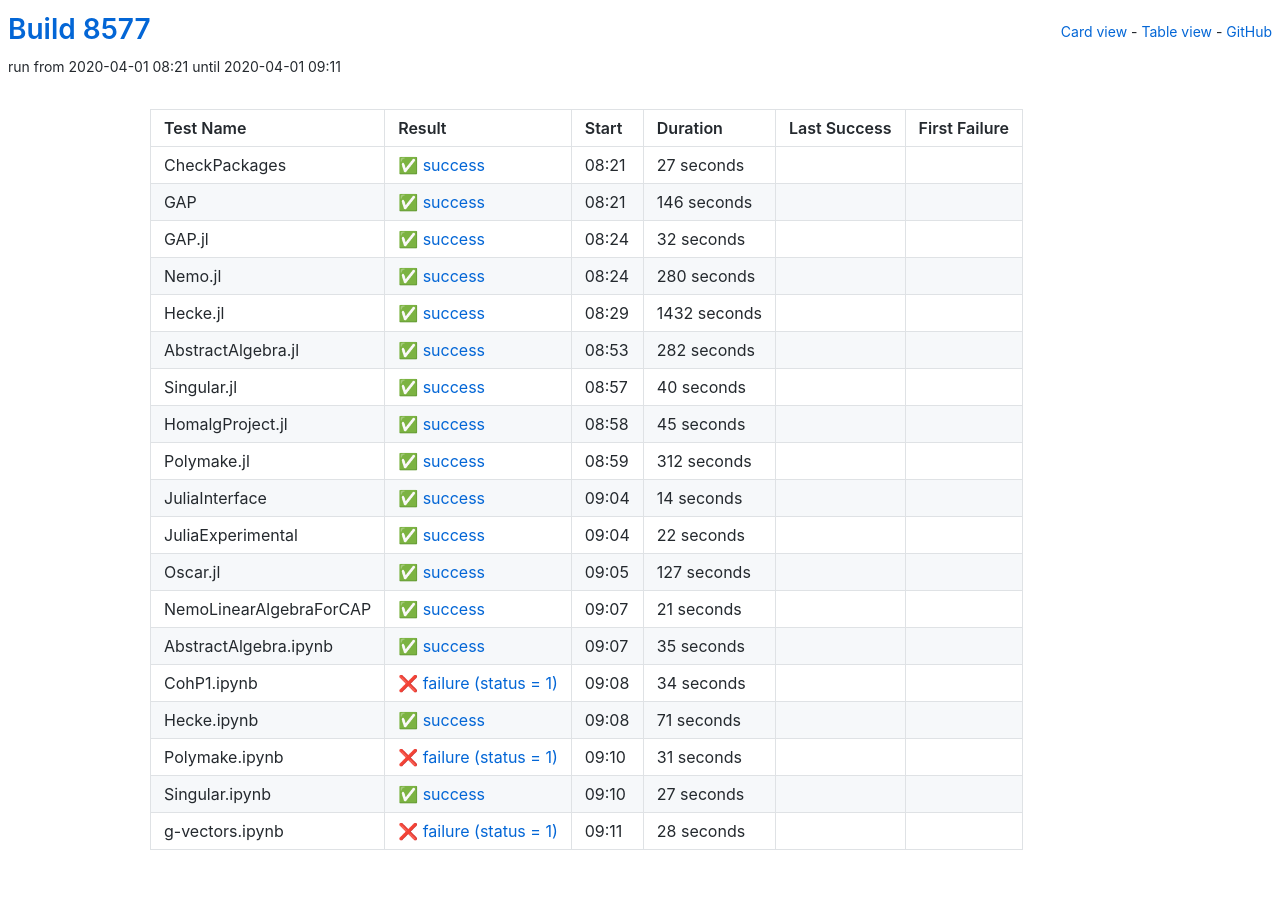
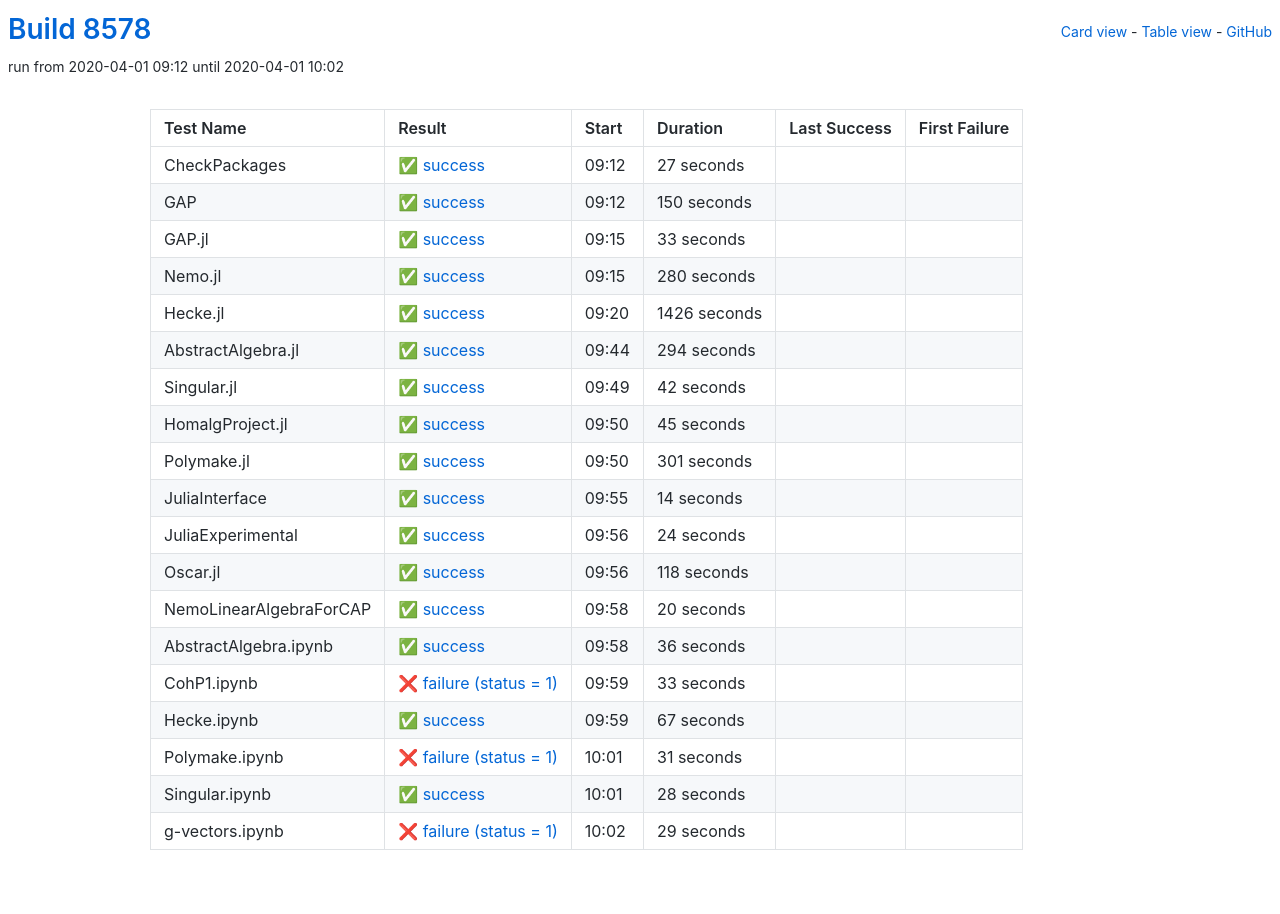
Before and after one commit to oscar-system/oscar-ci-status, a Jekyll site: the page built from table.html, in a window 1280 px wide. Built offline with Jekyll 4.4.1, drawn with Linux system fonts in a browser that asks for light colours.

Commit message:
Build 8578

```diff
--- a/_data/ci.yml
+++ b/_data/ci.yml
@@ -1,5 +1,5 @@
-build: 8577
-build_url: https://oscarci.mathematik.uni-kl.de/job/oscar/8577/
+build: 8578
+build_url: https://oscarci.mathematik.uni-kl.de/job/oscar/8578/
 job: oscar
 tests:
 - duration: 27
@@ -8,31 +8,31 @@
   first_failure_url: null
   last_success: false
   last_success_url: null
-  log: https://oscarci.mathematik.uni-kl.de/job/oscar/8577/artifact/logs/build-8577/CheckPackages.log
+  log: https://oscarci.mathematik.uni-kl.de/job/oscar/8578/artifact/logs/build-8578/CheckPackages.log
   name: CheckPackages
-  start: 2020-04-01 08:21
+  start: 2020-04-01 09:12
   status: success
   success: true
-- duration: 146
+- duration: 150
   exitcode: 0
   first_failure: false
   first_failure_url: null
   last_success: false
   last_success_url: null
-  log: https://oscarci.mathematik.uni-kl.de/job/oscar/8577/artifact/logs/build-8577/GAP.log
+  log: https://oscarci.mathematik.uni-kl.de/job/oscar/8578/artifact/logs/build-8578/GAP.log
   name: GAP
-  start: 2020-04-01 08:21
+  start: 2020-04-01 09:12
   status: success
   success: true
-- duration: 32
+- duration: 33
   exitcode: 0
   first_failure: false
   first_failure_url: null
   last_success: false
   last_success_url: null
-  log: https://oscarci.mathematik.uni-kl.de/job/oscar/8577/artifact/logs/build-8577/GAP.jl.log
+  log: https://oscarci.mathematik.uni-kl.de/job/oscar/8578/artifact/logs/build-8578/GAP.jl.log
   name: GAP.jl
-  start: 2020-04-01 08:24
+  start: 2020-04-01 09:15
   status: success
   success: true
 - duration: 280
@@ -41,42 +41,42 @@
   first_failure_url: null
   last_success: false
   last_success_url: null
-  log: https://oscarci.mathematik.uni-kl.de/job/oscar/8577/artifact/logs/build-8577/Nemo.jl.log
+  log: https://oscarci.mathematik.uni-kl.de/job/oscar/8578/artifact/logs/build-8578/Nemo.jl.log
   name: Nemo.jl
-  start: 2020-04-01 08:24
+  start: 2020-04-01 09:15
   status: success
   success: true
-- duration: 1432
+- duration: 1426
   exitcode: 0
   first_failure: false
   first_failure_url: null
   last_success: false
   last_success_url: null
-  log: https://oscarci.mathematik.uni-kl.de/job/oscar/8577/artifact/logs/build-8577/Hecke.jl.log
+  log: https://oscarci.mathematik.uni-kl.de/job/oscar/8578/artifact/logs/build-8578/Hecke.jl.log
   name: Hecke.jl
-  start: 2020-04-01 08:29
+  start: 2020-04-01 09:20
   status: success
   success: true
-- duration: 282
+- duration: 294
   exitcode: 0
   first_failure: false
   first_failure_url: null
   last_success: false
   last_success_url: null
-  log: https://oscarci.mathematik.uni-kl.de/job/oscar/8577/artifact/logs/build-8577/AbstractAlgebra.jl.log
+  log: https://oscarci.mathematik.uni-kl.de/job/oscar/8578/artifact/logs/build-8578/AbstractAlgebra.jl.log
   name: AbstractAlgebra.jl
-  start: 2020-04-01 08:53
+  start: 2020-04-01 09:44
   status: success
   success: true
-- duration: 40
+- duration: 42
   exitcode: 0
   first_failure: false
   first_failure_url: null
   last_success: false
   last_success_url: null
-  log: https://oscarci.mathematik.uni-kl.de/job/oscar/8577/artifact/logs/build-8577/Singular.jl.log
+  log: https://oscarci.mathematik.uni-kl.de/job/oscar/8578/artifact/logs/build-8578/Singular.jl.log
   name: Singular.jl
-  start: 2020-04-01 08:57
+  start: 2020-04-01 09:49
   status: success
   success: true
 - duration: 45
@@ -85,20 +85,20 @@
   first_failure_url: null
   last_success: false
   last_success_url: null
-  log: https://oscarci.mathematik.uni-kl.de/job/oscar/8577/artifact/logs/build-8577/HomalgProject.jl.log
+  log: https://oscarci.mathematik.uni-kl.de/job/oscar/8578/artifact/logs/build-8578/HomalgProject.jl.log
   name: HomalgProject.jl
-  start: 2020-04-01 08:58
+  start: 2020-04-01 09:50
   status: success
   success: true
-- duration: 312
+- duration: 301
   exitcode: 0
   first_failure: false
   first_failure_url: null
   last_success: false
   last_success_url: null
-  log: https://oscarci.mathematik.uni-kl.de/job/oscar/8577/artifact/logs/build-8577/Polymake.jl.log
+  log: https://oscarci.mathematik.uni-kl.de/job/oscar/8578/artifact/logs/build-8578/Polymake.jl.log
   name: Polymake.jl
-  start: 2020-04-01 08:59
+  start: 2020-04-01 09:50
   status: success
   success: true
 - duration: 14
@@ -107,75 +107,75 @@
   first_failure_url: null
   last_success: false
   last_success_url: null
-  log: https://oscarci.mathematik.uni-kl.de/job/oscar/8577/artifact/logs/build-8577/JuliaInterface.log
+  log: https://oscarci.mathematik.uni-kl.de/job/oscar/8578/artifact/logs/build-8578/JuliaInterface.log
   name: JuliaInterface
-  start: 2020-04-01 09:04
+  start: 2020-04-01 09:55
   status: success
   success: true
-- duration: 22
+- duration: 24
   exitcode: 0
   first_failure: false
   first_failure_url: null
   last_success: false
   last_success_url: null
-  log: https://oscarci.mathematik.uni-kl.de/job/oscar/8577/artifact/logs/build-8577/JuliaExperimental.log
+  log: https://oscarci.mathematik.uni-kl.de/job/oscar/8578/artifact/logs/build-8578/JuliaExperimental.log
   name: JuliaExperimental
-  start: 2020-04-01 09:04
+  start: 2020-04-01 09:56
   status: success
   success: true
-- duration: 127
+- duration: 118
   exitcode: 0
   first_failure: false
   first_failure_url: null
   last_success: false
   last_success_url: null
-  log: https://oscarci.mathematik.uni-kl.de/job/oscar/8577/artifact/logs/build-8577/Oscar.jl.log
+  log: https://oscarci.mathematik.uni-kl.de/job/oscar/8578/artifact/logs/build-8578/Oscar.jl.log
   name: Oscar.jl
-  start: 2020-04-01 09:05
+  start: 2020-04-01 09:56
   status: success
   success: true
-- duration: 21
+- duration: 20
   exitcode: 0
   first_failure: false
   first_failure_url: null
   last_success: false
   last_success_url: null
-  log: https://oscarci.mathematik.uni-kl.de/job/oscar/8577/artifact/logs/build-8577/NemoLinearAlgebraForCAP.log
+  log: https://oscarci.mathematik.uni-kl.de/job/oscar/8578/artifact/logs/build-8578/NemoLinearAlgebraForCAP.log
   name: NemoLinearAlgebraForCAP
-  start: 2020-04-01 09:07
+  start: 2020-04-01 09:58
   status: success
   success: true
-- duration: 35
+- duration: 36
   exitcode: 0
   first_failure: false
   first_failure_url: null
   last_success: false
   last_success_url: null
-  log: https://oscarci.mathematik.uni-kl.de/job/oscar/8577/artifact/logs/build-8577/AbstractAlgebra.ipynb.log
+  log: https://oscarci.mathematik.uni-kl.de/job/oscar/8578/artifact/logs/build-8578/AbstractAlgebra.ipynb.log
   name: AbstractAlgebra.ipynb
-  start: 2020-04-01 09:07
+  start: 2020-04-01 09:58
   status: success
   success: true
-- duration: 34
+- duration: 33
   exitcode: 1
   first_failure: false
   first_failure_url: null
   last_success: false
   last_success_url: null
-  log: https://oscarci.mathematik.uni-kl.de/job/oscar/8577/artifact/logs/build-8577/CohP1.ipynb.log
+  log: https://oscarci.mathematik.uni-kl.de/job/oscar/8578/artifact/logs/build-8578/CohP1.ipynb.log
   name: CohP1.ipynb
-  start: 2020-04-01 09:08
+  start: 2020-04-01 09:59
   status: failure
   success: false
-- duration: 71
+- duration: 67
   exitcode: 0
   first_failure: false
   first_failure_url: null
   last_success: false
   last_success_url: null
-  log: https://oscarci.mathematik.uni-kl.de/job/oscar/8577/artifact/logs/build-8577/Hecke.ipynb.log
+  log: https://oscarci.mathematik.uni-kl.de/job/oscar/8578/artifact/logs/build-8578/Hecke.ipynb.log
   name: Hecke.ipynb
-  start: 2020-04-01 09:08
+  start: 2020-04-01 09:59
   status: success
   success: true
 - duration: 31
@@ -184,30 +184,30 @@
   first_failure_url: null
   last_success: false
   last_success_url: null
-  log: https://oscarci.mathematik.uni-kl.de/job/oscar/8577/artifact/logs/build-8577/Polymake.ipynb.log
+  log: https://oscarci.mathematik.uni-kl.de/job/oscar/8578/artifact/logs/build-8578/Polymake.ipynb.log
   name: Polymake.ipynb
-  start: 2020-04-01 09:10
+  start: 2020-04-01 10:01
   status: failure
   success: false
-- duration: 27
+- duration: 28
   exitcode: 0
   first_failure: false
   first_failure_url: null
   last_success: false
   last_success_url: null
-  log: https://oscarci.mathematik.uni-kl.de/job/oscar/8577/artifact/logs/build-8577/Singular.ipynb.log
+  log: https://oscarci.mathematik.uni-kl.de/job/oscar/8578/artifact/logs/build-8578/Singular.ipynb.log
   name: Singular.ipynb
-  start: 2020-04-01 09:10
+  start: 2020-04-01 10:01
   status: success
   success: true
-- duration: 28
+- duration: 29
   exitcode: 1
   first_failure: false
   first_failure_url: null
   last_success: false
   last_success_url: null
-  log: https://oscarci.mathematik.uni-kl.de/job/oscar/8577/artifact/logs/build-8577/g-vectors.ipynb.log
+  log: https://oscarci.mathematik.uni-kl.de/job/oscar/8578/artifact/logs/build-8578/g-vectors.ipynb.log
   name: g-vectors.ipynb
-  start: 2020-04-01 09:11
+  start: 2020-04-01 10:02
   status: failure
   success: false
```
Also changed, not shown: README.md.
